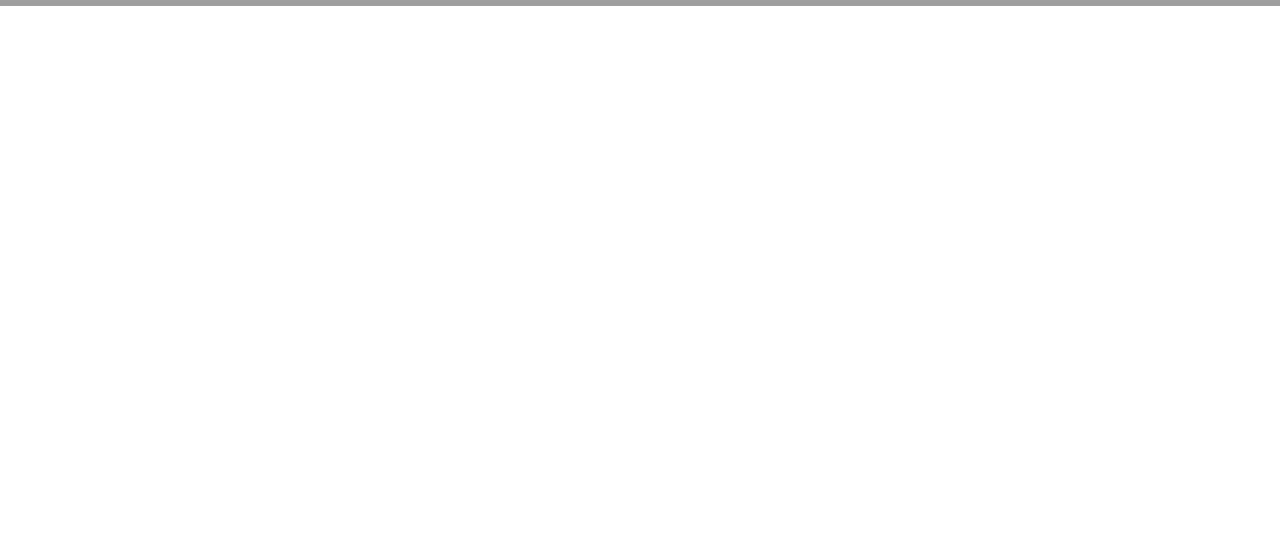
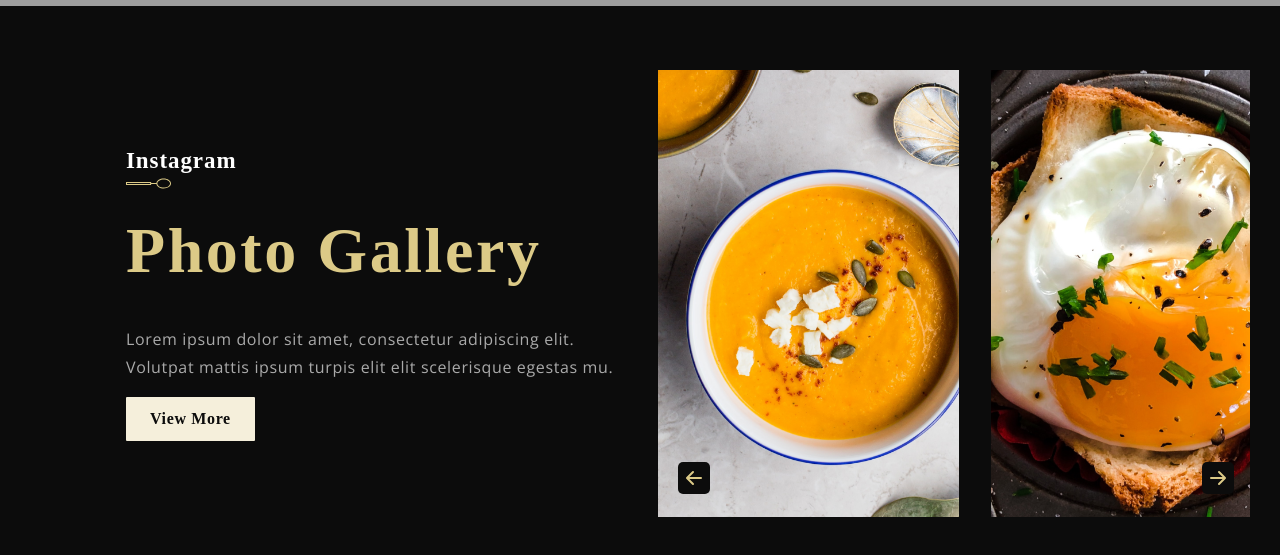
Before and after one commit to michaelwang07/fine_dining_react, a React (Create React App) app: page / in a window 1280 px wide. Shown: the part 5638-6193 px from the top of the page. Before the commit the page ends 5644 px from the top, so only its background shows below. Built offline with nearby package versions, Linux system fonts and the light colour scheme; grey boxes are pictures that could not be loaded; a web font is replaced by a local one.

Commit message:
photo gallery completion

```diff
--- a/src/App.js
+++ b/src/App.js
@@ -7,6 +7,7 @@
 import Chef from './components/Chef/Chef'
 import Intro from './components/Intro/Intro'
 import Laurels from './components/Laurels/Laurels'
+import Gallery from './components/Gallery/Gallery'
 
 const App = () => {
   return (
@@ -18,6 +19,7 @@
       <Chef />
       <Intro />
       <Laurels />
+      <Gallery />
     </div>
   )
 }
--- /dev/null
+++ b/src/components/Gallery/Gallery.jsx
@@ -0,0 +1,48 @@
+import React from 'react'
+import './gallery.css'
+import { BsInstagram, BsArrowLeftShort, BsArrowRightShort } from 'react-icons/bs'
+import { images } from '../../assets/exports/images'
+import Subheading from '../../templates/Subheading/Subheading'
+
+const imagesArr = [images.gallery01, images.gallery02, images.gallery03, images.gallery04];
+
+const Gallery = () => {
+  const scrollRef = React.useRef(null);
+
+  const scroll = (direction) => {
+    const { current } = scrollRef;
+
+    if(direction === 'left') {
+      current.scrollLeft -= 300;
+    } else {
+      current.scrollLeft += 300;
+    }
+  }
+  return (
+    <div className='app__gallery flex__center '>
+      <div className='app__gallery-content'>
+        <Subheading title='Instagram' />
+        <h1 className='headtext__cormorant'>Photo Gallery</h1>
+        <p className='p__opensans' style={{color: '#AAA', marginTop: '2rem'}}>Lorem ipsum dolor sit amet, consectetur adipiscing elit. Volutpat mattis ipsum turpis elit elit scelerisque egestas mu.</p>
+        <button type='button' className='custom__button'>View More</button>
+      </div>
+
+      <div className='app__gallery-images'>
+        <div className='app__gallery-images_container' ref={scrollRef}>
+          {imagesArr.map((img, index) => (
+            <div className='app__gallery-images_card flex__center' key={"gallery_images-${index+1}"}>
+              <img src={img} alt="gallery img" />
+              <BsInstagram className='gallery__image-icon' />
+            </div>
+          ))}
+        </div>
+        <div className='app__gallery-images_arrows'>
+          <BsArrowLeftShort className='gallery__arrow-icon' onClick={() => scroll('left')} />
+          <BsArrowRightShort className='gallery__arrow-icon' onClick={() => scroll('right')} />
+        </div>
+      </div>
+    </div>
+  )
+}
+
+export default Gallery
--- /dev/null
+++ b/src/components/Gallery/gallery.css
@@ -0,0 +1,147 @@
+.app__gallery {
+  display: flex;
+  flex-direction: row;
+
+  background: var(--color-black);
+  padding: 4rem 0 4rem 6rem;
+}
+
+.app__gallery-content {
+  flex: 1;
+  display: flex;
+  flex-direction: column;
+  justify-content: center;
+  align-items: flex-start;
+
+  max-width: 500px;
+  padding-right: 2rem;
+}
+
+.app__gallery-content button {
+  margin-top: 1rem;
+}
+
+.app__gallery-images {
+  flex: 1;
+  display: flex;
+  flex-direction: row;
+  max-width: 50%;
+  position: relative;
+}
+
+.app__gallery-images_container {
+  display: flex;
+  flex-direction: row;
+  width: max-content;
+  overflow-x: scroll;
+
+  -ms-overflow-style: none;
+  scrollbar-width: none;
+}
+
+.app__gallery-images_container::-webkit-scrollbar {
+  display: none;
+}
+
+.app__gallery-images_card {
+  position: relative;
+  min-width: 301px;
+  height: 447px;
+  margin-right: 2rem;
+}
+
+.gallery__image-icon {
+  position: absolute;
+  color: #fff;
+  font-size: 2rem;
+  opacity: 0;
+  transition: 0.5s ease;
+  cursor: pointer;
+}
+
+.app__gallery-images_card img {
+  width: 100%;
+  height: 100%;
+  object-fit: cover;
+  opacity: 1;
+  transform: 0.5s ease;
+}
+
+.app__gallery-images_card:hover img {
+  opacity: 0.35;
+}
+
+.app__gallery-images_card:hover .gallery__image-icon {
+  opacity: 1;
+}
+
+.app__gallery-images_arrows {
+  width: 94%;
+  display: flex;
+  justify-content: space-between;
+  align-items: center;
+
+  position: absolute;
+  padding-right: 1rem;
+  right: 0%;
+  bottom: 5%;
+}
+
+.app__gallery-images_arrows:first-child {
+
+}
+
+.gallery__arrow-icon {
+  color: var(--color-golden);
+  font-size: 2rem;
+  cursor: pointer;
+  background-color: var(--color-black);
+  border-radius: 5px;
+}
+
+.gallery__arrow-icon:hover {
+  color: var(--color-white);
+}
+
+@media screen and (min-width: 2000px) {
+  .app__gallery-content {
+    min-width: 1000;
+    padding-right: 6rem;
+  }
+
+  .app__gallery-images_card {
+    max-width: 400px;
+    height: 550px;
+  }
+}
+
+@media screen and (max-width: 1150px) {
+  .app__gallery {
+    flex-direction: column;
+    gap: 4rem;
+    padding: 4rem;
+  }
+
+  .app__gallery-images {
+    max-width: 100%;
+  }
+
+  .app__gallery-images_arrows {
+    padding-right: 1.5rem;
+  }
+}
+
+@media screen and (max-width: 650px) {
+  .app__gallery {
+    padding: 2rem 2rem 2rem 2rem;
+  }
+
+  .app__gallery-images_arrows {
+    padding-right: 0.5rem;
+  }
+
+  .app__gallery-images_card {
+    max-width: 240px;
+    height: 340px;
+  }
+}
```
